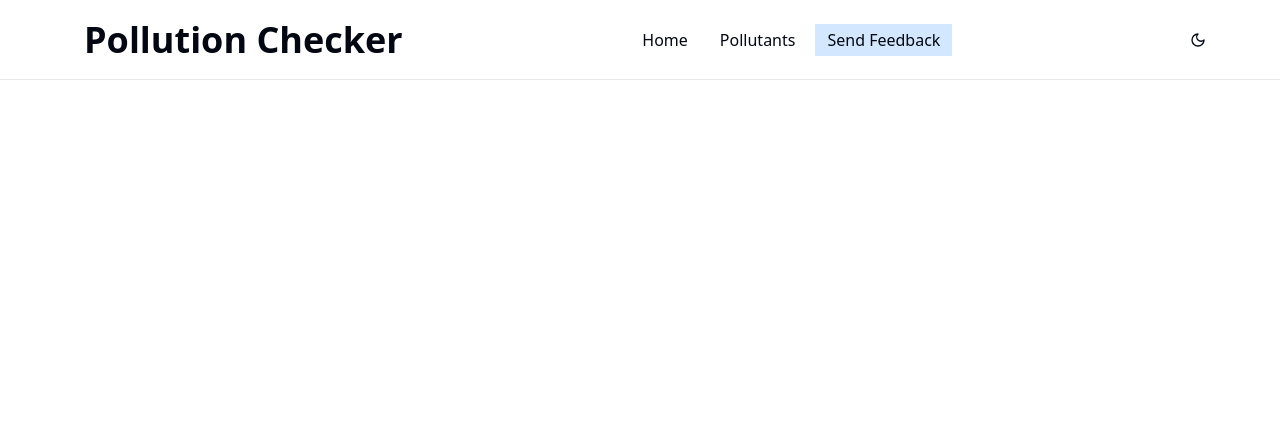
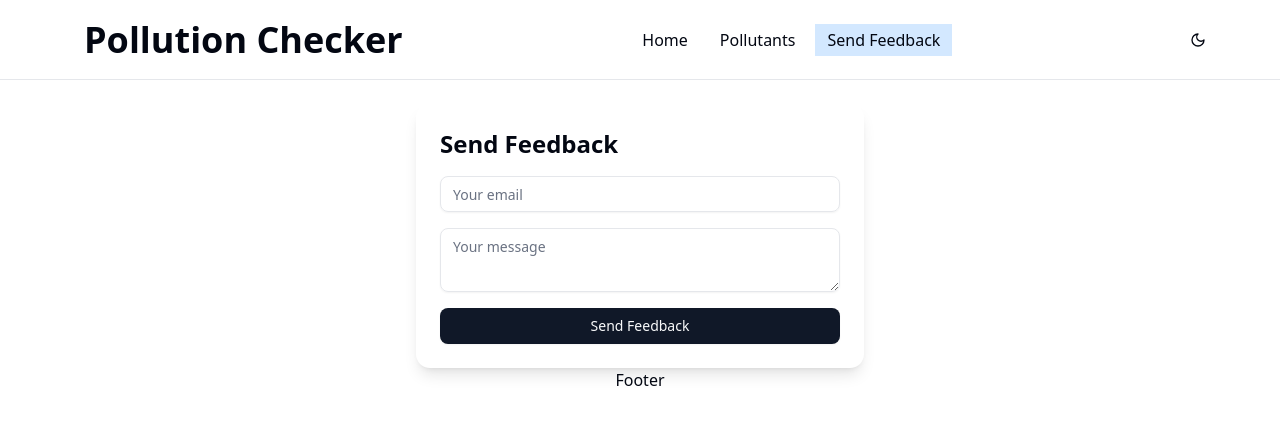
Before and after one commit to Akbar1007/pollution-checker, a Next.js app: page /send-feedback in a window 1280 px wide. Shown: the top 424 px of the page. Built offline with nearby package versions, Linux system fonts and the light colour scheme; no server answers.

Commit message:
send feedback ui

```diff
--- a/app/(root)/send-feedback/page.tsx
+++ b/app/(root)/send-feedback/page.tsx
@@ -1,5 +1,136 @@
-const SendFeedbackPage = () => {
-	return <div>SendFeedbackPage</div>
+'use client'
+
+import { Alert, AlertDescription, AlertTitle } from '@/components/ui/alert'
+import { Button } from '@/components/ui/button'
+import {
+	Form,
+	FormControl,
+	FormField,
+	FormItem,
+	FormMessage,
+} from '@/components/ui/form'
+import { Input } from '@/components/ui/input'
+import { Textarea } from '@/components/ui/textarea'
+import { db } from '@/firebase'
+import { feedbackSchema } from '@/lib/schema'
+import { zodResolver } from '@hookform/resolvers/zod'
+import { addDoc, collection } from 'firebase/firestore'
+import { AlertCircle, CheckCircle } from 'lucide-react'
+import { useState } from 'react'
+import { useForm } from 'react-hook-form'
+import { z } from 'zod'
+
+export default function ContactPage() {
+	const [isLoading, setIsLoading] = useState(false)
+	const [feedback, setFeedback] = useState<{
+		type: 'success' | 'error'
+		message: string
+	} | null>(null)
+
+	const form = useForm<z.infer<typeof feedbackSchema>>({
+		resolver: zodResolver(feedbackSchema),
+		defaultValues: { email: '', message: '' },
+	})
+
+	const onSubmit = async (values: z.infer<typeof feedbackSchema>) => {
+		setIsLoading(true)
+		setFeedback(null)
+
+		try {
+			await addDoc(collection(db, 'feedback'), {
+				email: values.email,
+				message: values.message,
+				createdAt: new Date().getTime(),
+			})
+
+			setFeedback({
+				type: 'success',
+				message: 'Your feedback has been sent successfully. Thank you!',
+			})
+			form.reset()
+		} catch (error) {
+			console.error('Error adding document:', error)
+			setFeedback({
+				type: 'error',
+				message: 'There was a problem sending your feedback. Please try again.',
+			})
+		} finally {
+			setIsLoading(false)
+		}
+	}
+
+	if (feedback?.type === 'success') {
+		setTimeout(() => {
+			setFeedback(null)
+		}, 4000)
+	}
+
+	return (
+		<div className='mt-26 max-w-md mx-auto p-6 rounded-xl shadow-lg bg-white dark:bg-gray-900'>
+			<h1 className='text-2xl font-bold mb-4'>Send Feedback</h1>
+
+			{feedback && (
+				<Alert
+					variant={feedback.type === 'success' ? 'default' : 'destructive'}
+					className={`mb-4 ${
+						feedback.type === 'success'
+							? 'bg-green-50 text-green-800 border-green-200 dark:bg-green-900/20 dark:text-green-300 dark:border-green-800'
+							: ''
+					}`}
+				>
+					{feedback.type === 'success' ? (
+						<CheckCircle className='h-4 w-4' />
+					) : (
+						<AlertCircle className='h-4 w-4' />
+					)}
+					<AlertTitle>
+						{feedback.type === 'success' ? 'Success' : 'Error'}
+					</AlertTitle>
+					<AlertDescription>{feedback.message}</AlertDescription>
+				</Alert>
+			)}
+
+			<Form {...form}>
+				<form onSubmit={form.handleSubmit(onSubmit)} className='space-y-4'>
+					<FormField
+						control={form.control}
+						name='email'
+						render={({ field }) => (
+							<FormItem>
+								<FormControl>
+									<Input
+										placeholder='Your email'
+										type='email'
+										disabled={isLoading}
+										{...field}
+									/>
+								</FormControl>
+								<FormMessage />
+							</FormItem>
+						)}
+					/>
+					<FormField
+						control={form.control}
+						name='message'
+						render={({ field }) => (
+							<FormItem>
+								<FormControl>
+									<Textarea
+										placeholder='Your message'
+										rows={5}
+										disabled={isLoading}
+										{...field}
+									/>
+								</FormControl>
+								<FormMessage />
+							</FormItem>
+						)}
+					/>
+					<Button type='submit' disabled={isLoading} className='w-full'>
+						{isLoading ? 'Sending...' : 'Send Feedback'}
+					</Button>
+				</form>
+			</Form>
+		</div>
+	)
 }
-
-export default SendFeedbackPage
```
